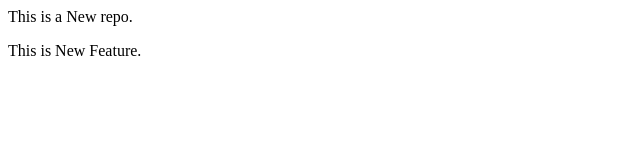
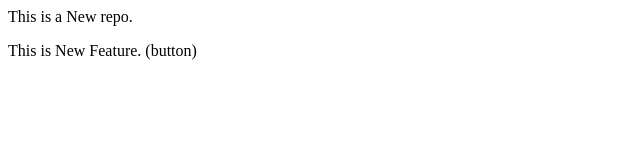
Before and after one commit to nickbiz-513/localRepo, a plain HTML site: page index.html in a window 1280 px wide. Shown: the full height of the page, 0-640 px from the left. Drawn offline with Linux system fonts and the light colour scheme.

Commit message:
Add Button

```diff
--- a/index.html
+++ b/index.html
@@ -1,2 +1,2 @@
 <p>This is a New repo.</p>
-<p>This is New Feature.</p>
+<p>This is New Feature. (button)</p>
```
